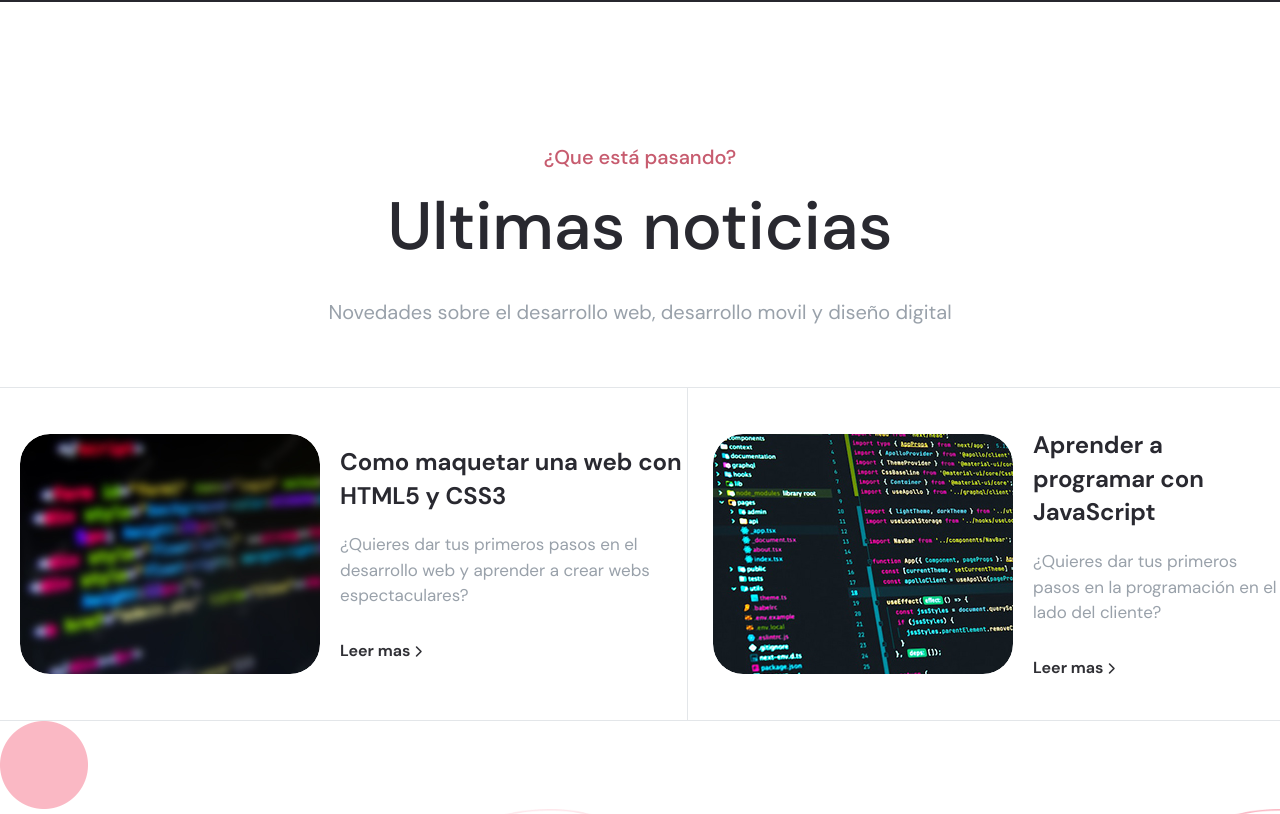
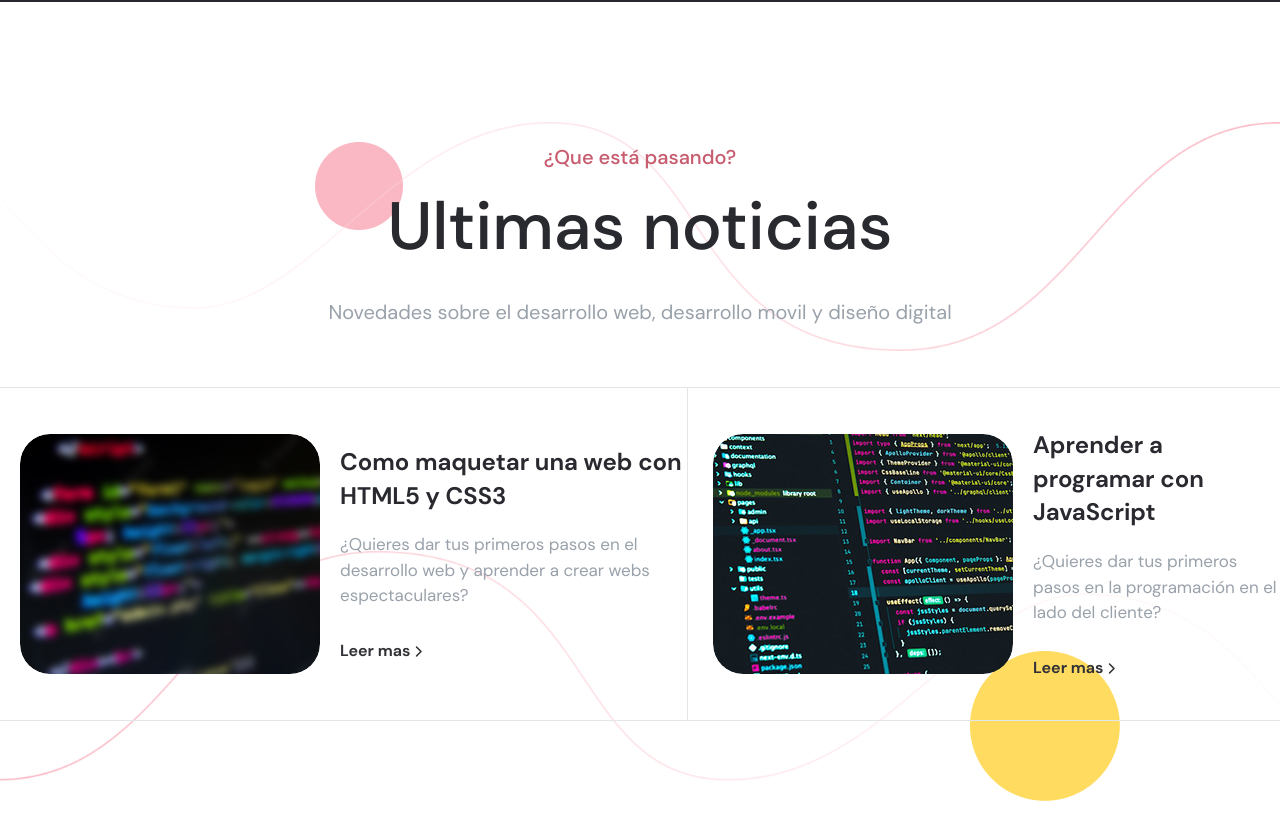
Before and after one commit to SofyFrontend/proyecto-master-css-2, a plain HTML site: page index.html in a window 1280 px wide. Shown: the part 9060-9874 px from the top of the page. Drawn offline with Linux system fonts and the light colour scheme.

Commit message:
Update estilo.css

```diff
--- a/assets/css/estilo.css
+++ b/assets/css/estilo.css
@@ -963,33 +963,59 @@ body {
 .new__content {
     flex: 1
 }
-.new__title{
+
+.new__title {
     font-size: 2.4rem;
     font-weight: 700;
     line-height: 1.4;
-color:var(--color-titulo);
-margin-bottom: 2rem;
-transition: var(--all-300-eio);
+    color: var(--color-titulo);
+    margin-bottom: 2rem;
+    transition: var(--all-300-eio);
 }
+
 .new__title:hover,
-.nre__more:hover{
-    color:var(--color-primario)
+.nre__more:hover {
+    color: var(--color-primario)
 }
-.new__description{
+
+.new__description {
     font-size: 1.7rem;
     font-weight: normal;
     color: var(--color-text-descripcion);
     margin-bottom: 3rem;
 }
-.nre__more{
+
+.nre__more {
     display: inline-block;
     font-size: 1.7;
-font-weight: 700;
-color:var(--color-hover-dark);
-transition: var(--all-300-eio);
+    font-weight: 700;
+    color: var(--color-hover-dark);
+    transition: var(--all-300-eio);
 
 }
-.new__icon{
+
+.new__icon {
     font-size: 1.2rem;
     vertical-align: middle;
 }
+
+.new-shapes__item{
+    position: absolute;
+    z-index: -1;
+}
+.new-shapes__item--shape1{
+    top:14rem;
+    left: 31.5rem;
+}
+.new-shapes__item--shape2{
+    top:12rem;
+    right: 0;
+}
+.new-shapes__item--shape3{
+    bottom:8rem;
+    left: 0;
+}
+.new-shapes__item--shape4{
+bottom: 6rem;
+right: 16rem;
+}
```
